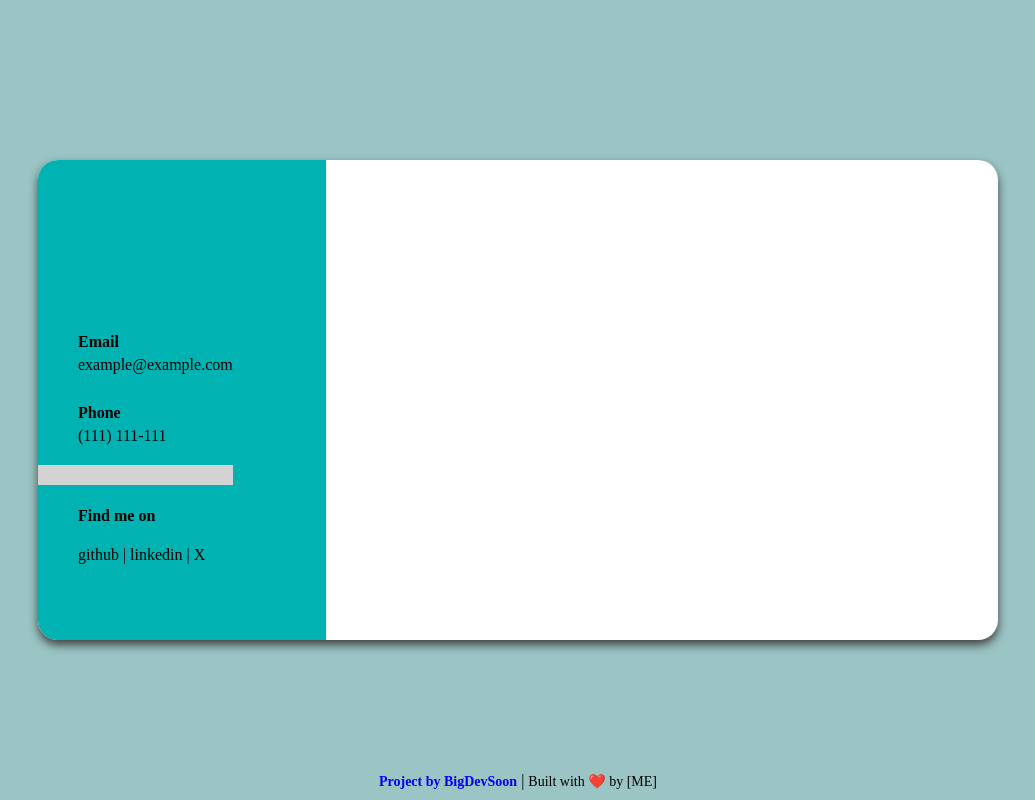
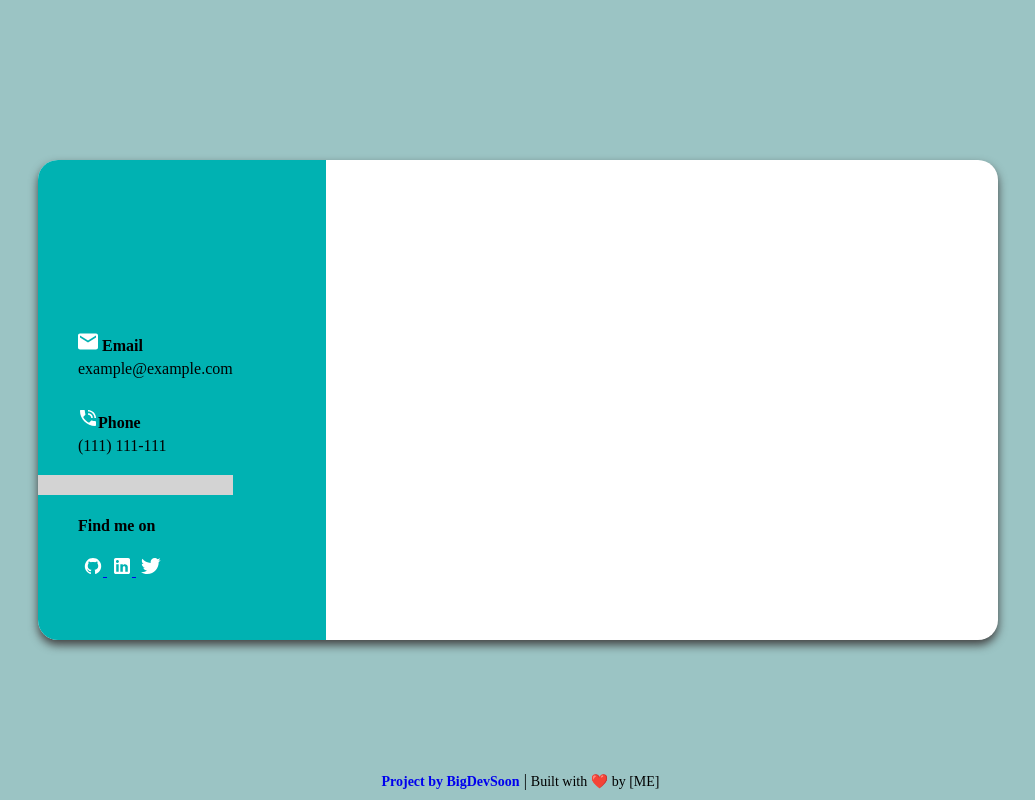
Before and after one commit to mdelgado96/Business-Card, a plain HTML site: page index.html in a window 1280 px wide. Shown: the whole page, without its empty margins (122-1157 px from the left). Drawn offline with Linux system fonts and the light colour scheme.

Commit message:
Added hoverable icon

```diff
--- a/index.css
+++ b/index.css
@@ -24,7 +24,6 @@ body {
 }
 
 .contact-container {
-  position: relative;
   width: 30%;
   height: 100%;
   background-color: rgb(0, 178, 178);
@@ -33,18 +32,11 @@ body {
 }
 
 .contact-info {
-  position: relative;
+  width: 100%;
   height: 100%;
-  width: 100%;
-  margin: auto;
-  /* max-width: 300px; */
   display: flex;
   align-items: end;
 }
-
-/* .contact {
-  position: absolute;
-} */
 
 .email-phone {
   margin-left: 40px;
@@ -82,6 +74,23 @@ body {
   margin-bottom: 60px;
 }
 
+/* .social-container {
+  margin-left: 2px;
+} */
+
+a {
+  margin-left: 5px;
+}
+
+a:hover img {
+  transform: scale(1.2);
+}
+
+a {
+  background-color: transparent;
+  border: 0;
+}
+
 .footer {
   position: absolute;
   bottom: 0;
--- a/index.html
+++ b/index.html
@@ -13,9 +13,13 @@
         <div class="contact-info">
           <div class="contact">
             <div class="email-phone">
-              <h4 class="email">Email</h4>
+              <h4 class="email">
+                <img src="/assets/icons/email-icon.svg" /> Email
+              </h4>
               <p class="email-ad">example@example.com</p>
-              <h4 class="phone">Phone</h4>
+              <h4 class="phone">
+                <img src="/assets/icons/phone-icon.svg" />Phone
+              </h4>
               <p class="phone-num">(111) 111-111</p>
             </div>
 
@@ -23,7 +27,17 @@
 
             <div class="find-me-links">
               <h4 class="find-me">Find me on</h4>
-              <p class="links">github | linkedin | X</p>
+              <div class="social-container">
+                <a class="btn" href="https://www.google.com" target="_blank">
+                  <img src="/assets/icons/github-icon.svg" />
+                </a>
+                <a class="btn" href="https://www.google.com" target="_blank">
+                  <img src="/assets/icons/linkedin-icon.svg" />
+                </a>
+                <a class="btn" href="https://www.google.com" target="_blank">
+                  <img src="/assets/icons/twitter-icon.svg" />
+                </a>
+              </div>
             </div>
           </div>
         </div>
```
